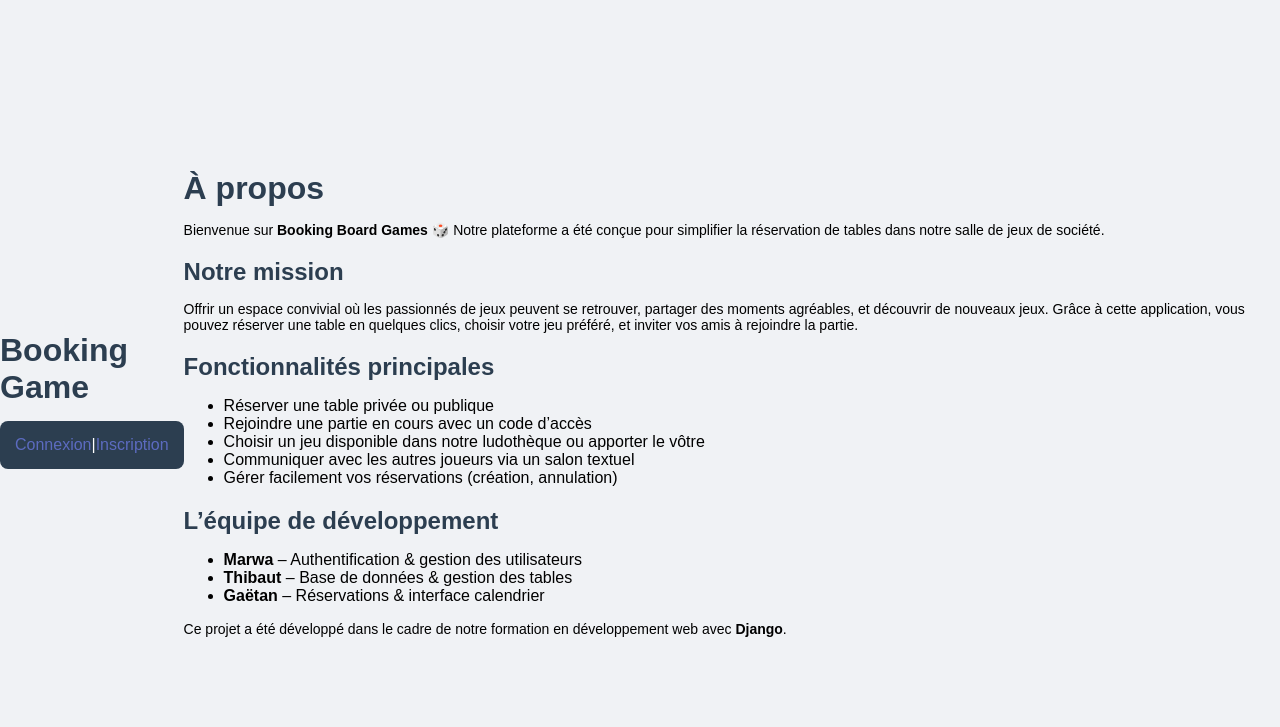
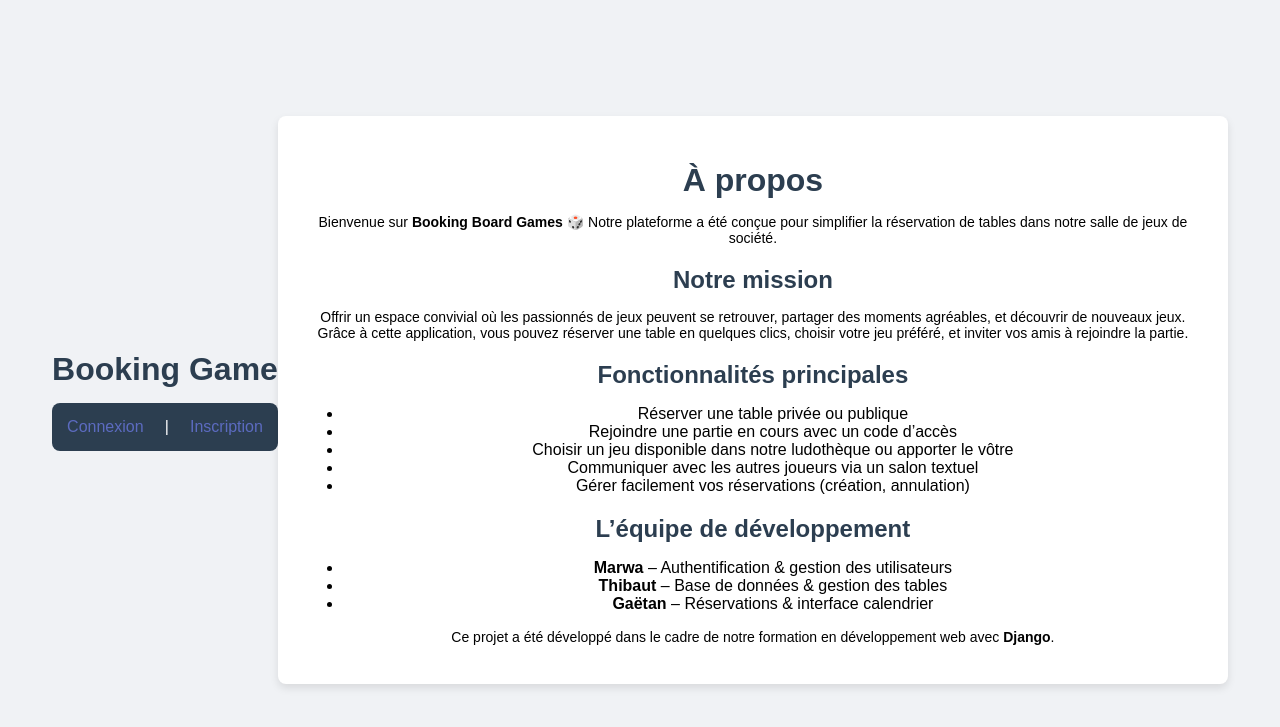
Before and after one commit to marwaboulkasim/Booking_board_games, a Django app: page /about/ in a window 1280 px wide. Shown: the top 727 px of the page. Run offline with Django 5.2, Linux system fonts and the light colour scheme.

Commit message:
maj readme

```diff
--- a/booking/tables_app/templates/tables_app/about.html
+++ b/booking/tables_app/templates/tables_app/about.html
@@ -3,6 +3,7 @@
 {% block title %}À propos{% endblock %}
 
 {% block content %}
+<div class="container">
     <h1>À propos</h1>
 
     <p>
@@ -37,5 +38,5 @@
     <p>
         Ce projet a été développé dans le cadre de notre formation en développement web avec <strong>Django</strong>.
     </p>
-
+</div>
 {% endblock %}
--- /dev/null
+++ b/requirements.txt
@@ -0,0 +1,3 @@
+asgiref==3.9.1
+Django==5.2.6
+sqlparse==0.5.3
```
Also changed, not shown: README.md. Lines whose indentation alone changed are shown as unchanged.
